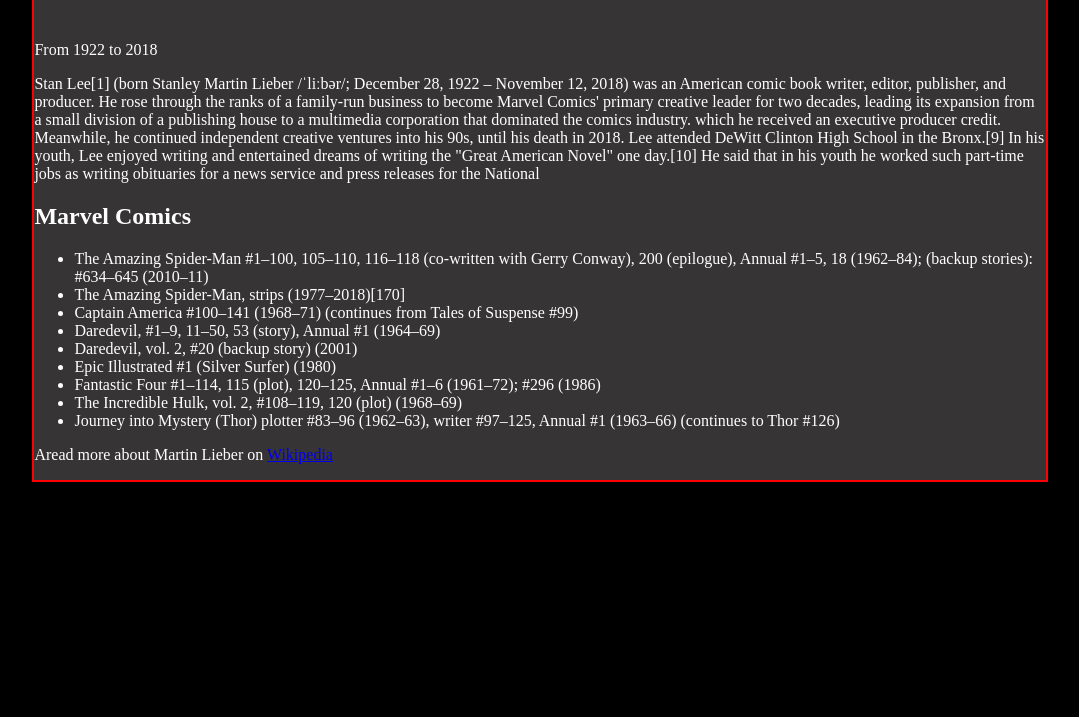
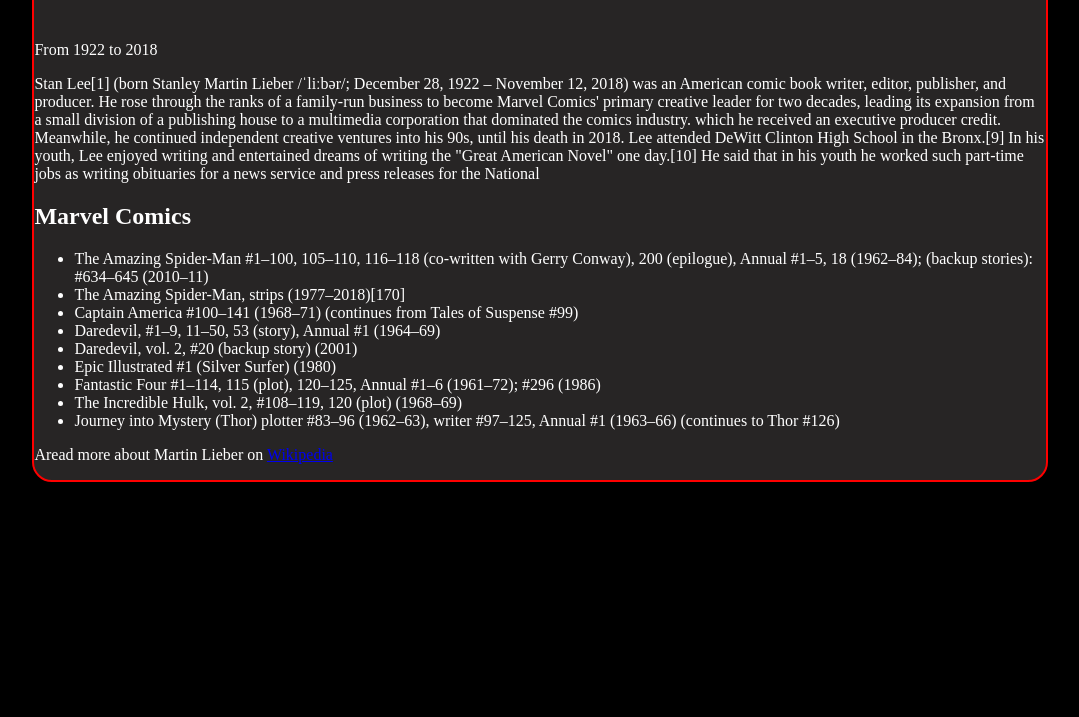
Before and after one commit to hilaldedek/html-website, a plain HTML site: page index.html in a window 1280 px wide. Shown: the part 83-800 px from the top of the page, without its empty margins (100-1179 px from the left). Drawn offline with Linux system fonts and the light colour scheme.

Commit message:
ikinci değişiklik

```diff
--- a/index.css
+++ b/index.css
@@ -6,5 +6,6 @@
 	border: 2px solid red;
 	width: 80%;
 	margin: auto;
-	background-color: rgb(54, 52, 52);
+	background-color: rgb(48, 46, 46, 0.815);
+	border-radius: 20px;
 }
```
